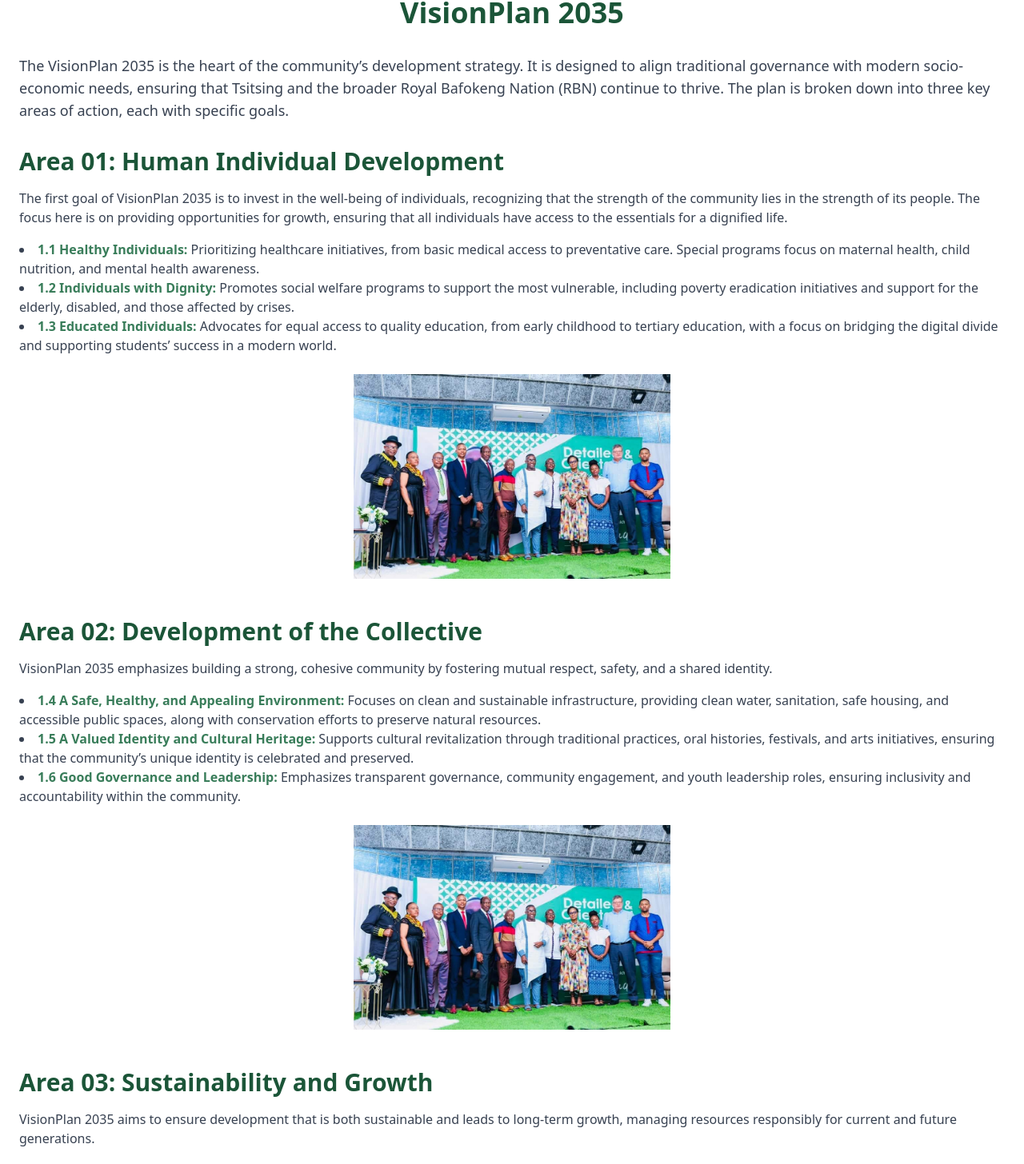
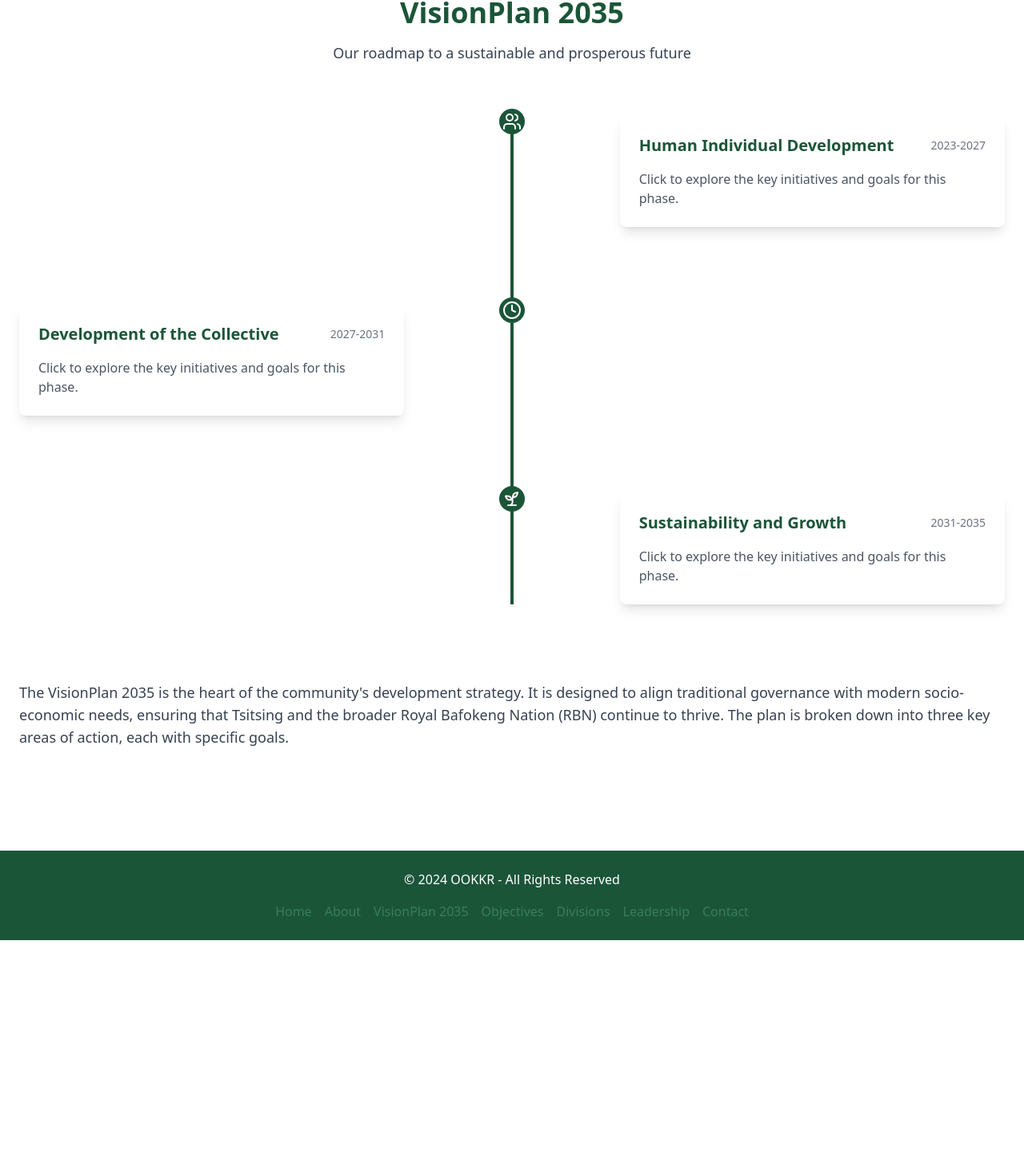
Before and after one commit to Nathilanzi/krf-website, a React (Create React App) app: page /vision-plan in a window 1280 px wide. Shown: the part 116-1572 px from the top of the page at 80% size. After the commit the page ends 1292 px from the top, so only its background shows below. Built offline with nearby package versions, Linux system fonts and the light colour scheme.

Commit message:
Intergrating timeline journey map
Designed and implemented Vision Plan 2035 page, featuring interactive timeline, milestone details, and modal overlay

```diff
--- a/src/Components/VisionPlan.jsx
+++ b/src/Components/VisionPlan.jsx
@@ -1,4 +1,4 @@
-import React from 'react';
+import React, {useState} from 'react';
 import {motion, AnimatePresence} from 'framer-motion'
 import { X, Clock, Users, Sprout } from 'lucide-react';
 
@@ -107,58 +107,79 @@ const Modal = ({ isOpen, onClose, milestone }) => (
 );
 
 function VisionPlan() {
+
+  const [selectedMilestone, setSelectedMilestone] = useState(null);
+
   return (
     <div className="container mx-auto px-6 py-12">
-      <header className="text-center mb-8">
-        <h1 className="text-4xl font-bold text-[#1B5538]">VisionPlan 2035</h1>
-      </header>
+    <header className="text-center mb-16">
+      <h1 className="text-4xl font-bold text-[#1B5538]">VisionPlan 2035</h1>
+      <p className="text-lg text-gray-700 mt-4">
+        Our roadmap to a sustainable and prosperous future
+      </p>
+    </header>
 
-      <section className="text-left text-gray-700">
-        <p className="text-lg mb-8">
-          The VisionPlan 2035 is the heart of the community’s development strategy. It is designed to align traditional governance with modern socio-economic needs, ensuring that Tsitsing and the broader Royal Bafokeng Nation (RBN) continue to thrive. The plan is broken down into three key areas of action, each with specific goals.
-        </p>
+    <div className="relative">
+      {/* Timeline line */}
+      <div className="absolute left-1/2 transform -translate-x-1/2 h-full w-1 bg-[#1B5538]" />
 
-        {/* Area 01 */}
-        <div className="mb-12">
-          <h2 className="text-3xl font-semibold text-[#1B5538] mb-4">Area 01: Human Individual Development</h2>
-          <p className="text-gray-700 mb-4">
-            The first goal of VisionPlan 2035 is to invest in the well-being of individuals, recognizing that the strength of the community lies in the strength of its people. The focus here is on providing opportunities for growth, ensuring that all individuals have access to the essentials for a dignified life.
-          </p>
-          <ul className="list-disc list-inside mb-6">
-            <li><strong className="text-[#397D5A]">1.1 Healthy Individuals:</strong> Prioritizing healthcare initiatives, from basic medical access to preventative care. Special programs focus on maternal health, child nutrition, and mental health awareness.</li>
-            <li><strong className="text-[#397D5A]">1.2 Individuals with Dignity:</strong> Promotes social welfare programs to support the most vulnerable, including poverty eradication initiatives and support for the elderly, disabled, and those affected by crises.</li>
-            <li><strong className="text-[#397D5A]">1.3 Educated Individuals:</strong> Advocates for equal access to quality education, from early childhood to tertiary education, with a focus on bridging the digital divide and supporting students’ success in a modern world.</li>
-          </ul>
-          <img src="/images/Stakeholders.jpeg" alt="Health and Well-being Initiative" className="w-full h-64 object-contain rounded mb-8" />
-        </div>
+      {/* Timeline items */}
+      <div className="space-y-24">
+        {milestones.map((milestone, index) => (
+          <div key={milestone.id} className="relative">
+            {/* Timeline dot */}
+            <div className="absolute left-1/2 transform -translate-x-1/2 -mt-2">
+              <motion.div
+                whileHover={{ scale: 1.2 }}
+                className="w-8 h-8 bg-[#1B5538] rounded-full flex items-center justify-center text-white cursor-pointer"
+              >
+                {milestone.icon}
+              </motion.div>
+            </div>
 
-        {/* Area 02 */}
-        <div className="mb-12">
-          <h2 className="text-3xl font-semibold text-[#1B5538] mb-4">Area 02: Development of the Collective</h2>
-          <p className="text-gray-700 mb-4">
-            VisionPlan 2035 emphasizes building a strong, cohesive community by fostering mutual respect, safety, and a shared identity.
-          </p>
-          <ul className="list-disc list-inside mb-6">
-            <li><strong className="text-[#397D5A]">1.4 A Safe, Healthy, and Appealing Environment:</strong> Focuses on clean and sustainable infrastructure, providing clean water, sanitation, safe housing, and accessible public spaces, along with conservation efforts to preserve natural resources.</li>
-            <li><strong className="text-[#397D5A]">1.5 A Valued Identity and Cultural Heritage:</strong> Supports cultural revitalization through traditional practices, oral histories, festivals, and arts initiatives, ensuring that the community’s unique identity is celebrated and preserved.</li>
-            <li><strong className="text-[#397D5A]">1.6 Good Governance and Leadership:</strong> Emphasizes transparent governance, community engagement, and youth leadership roles, ensuring inclusivity and accountability within the community.</li>
-          </ul>
-          <img src="/images/Stakeholders.jpeg" alt="Cultural Identity and Governance" className="w-full h-64 object-contain rounded mb-8" />
-        </div>
+            {/* Content card */}
+            <motion.div
+              whileHover={{ scale: 1.02 }}
+              className={`w-5/12 ${
+                index % 2 === 0 ? 'ml-auto pl-8' : 'mr-auto pr-8'
+              }`}
+            >
+              <div
+                className="bg-white p-6 rounded-lg shadow-lg cursor-pointer hover:shadow-xl transition-shadow"
+                onClick={() => setSelectedMilestone(milestone)}
+              >
+                <div className="flex items-center justify-between mb-4">
+                  <h3 className="text-xl font-semibold text-[#1B5538]">
+                    {milestone.area}
+                  </h3>
+                  <span className="text-sm font-medium text-gray-500">
+                    {milestone.timeframe}
+                  </span>
+                </div>
+                <p className="text-gray-600">
+                  Click to explore the key initiatives and goals for this phase.
+                </p>
+              </div>
+            </motion.div>
+          </div>
+        ))}
+      </div>
+    </div>
 
-        {/* Area 03 */}
-        <div>
-          <h2 className="text-3xl font-semibold text-[#1B5538] mb-4">Area 03: Sustainability and Growth</h2>
-          <p className="text-gray-700 mb-4">
-            VisionPlan 2035 aims to ensure development that is both sustainable and leads to long-term growth, managing resources responsibly for current and future generations.
-          </p>
-          <ul className="list-disc list-inside mb-6">
-            <li><strong className="text-[#397D5A]">1.7 Stewardship of Our Resources:</strong> Encourages responsible management of land and natural resources through sustainable agricultural practices, wildlife conservation, renewable energy initiatives, and pollution reduction.</li>
-            <li><strong className="text-[#397D5A]">1.8 Economic Opportunity:</strong> Focuses on building a thriving economy by supporting small businesses, offering skills training, and forming local and international partnerships to create diverse and stable employment opportunities.</li>
-          </ul>
-        </div>
-      </section>
-    </div>
+    <Modal
+      isOpen={!!selectedMilestone}
+      onClose={() => setSelectedMilestone(null)}
+      milestone={selectedMilestone}
+    />
+
+    <section className="text-left text-gray-700 mt-24">
+      <p className="text-lg mb-8">
+        The VisionPlan 2035 is the heart of the community's development strategy. It is designed to align traditional governance with modern socio-economic needs, ensuring that Tsitsing and the broader Royal Bafokeng Nation (RBN) continue to thrive. The plan is broken down into three key areas of action, each with specific goals.
+      </p>
+
+      {/* Rest of your existing content */}
+    </section>
+  </div>
   );
 }
 
```
